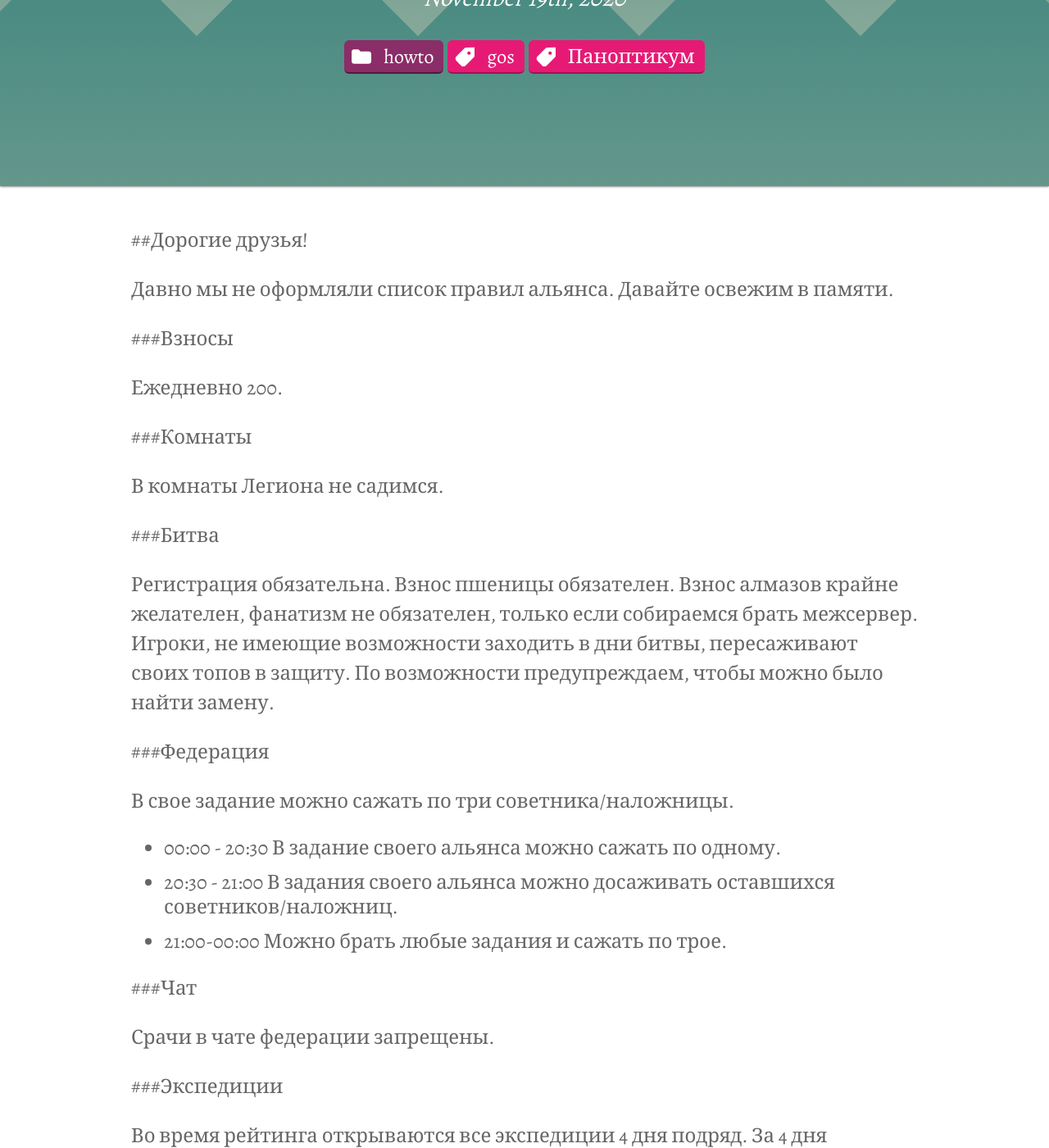
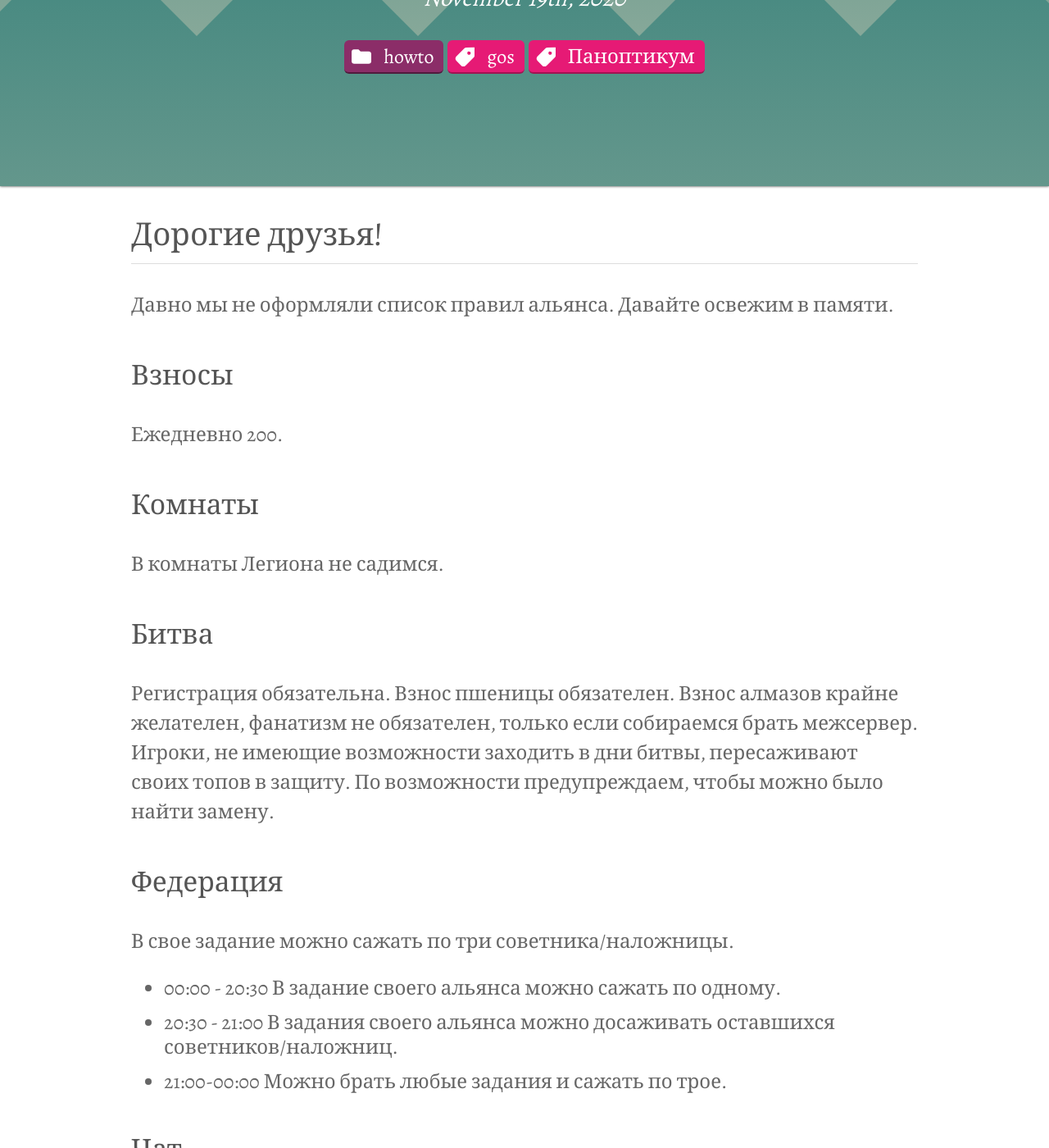
Before and after one commit to flicus/gos, a Jekyll site: the page built from _posts/2020-11-19-Паноптикум.md, in a window 1280 px wide and 1400 px high, scrolled down 349 px. Shown: the whole window at 82% size. Built offline with Jekyll 4.4.1, drawn with Linux system fonts in a browser that asks for light colours; comment, search, counter and statistics services are not loaded; some of the changed text lies outside the part shown.

Commit message:
правила

```diff
--- a/_posts/2020-11-19-Паноптикум.md
+++ b/_posts/2020-11-19-Паноптикум.md
@@ -6,34 +6,34 @@ tags: [gos, Паноптикум]
 comments: true
 ---
 
-##Дорогие друзья!
+## Дорогие друзья!
 
 Давно мы не оформляли список правил альянса. Давайте освежим в памяти.
 
-###Взносы
+### Взносы
 
 Ежедневно 200.
 
-###Комнаты
+### Комнаты
 
 В комнаты Легиона не садимся.
 
-###Битва
+### Битва
 
 Регистрация обязательна. Взнос пшеницы обязателен. Взнос алмазов крайне желателен, фанатизм не обязателен, только если собираемся брать межсервер. Игроки, не имеющие возможности заходить в дни битвы, пересаживают своих топов в защиту. По возможности предупреждаем, чтобы можно было найти замену.
 
-###Федерация
+### Федерация
 
 В свое задание можно сажать по три советника/наложницы.
  - 00:00 - 20:30 В задание своего альянса можно сажать по одному.
  - 20:30 - 21:00 В задания своего альянса можно досаживать оставшихся советников/наложниц.
  - 21:00-00:00 Можно брать любые задания и сажать по трое.
 
-###Чат
+### Чат
 
 Срачи в чате федерации запрещены.
 
-###Экспедиции
+### Экспедиции
 
 Во время рейтинга открываются все экспедиции 4 дня подряд. За 4 дня допустимо посадить советников в сумме 14в (сумма может и будет подвергаться корректировке).
 Вне рейтинга экспедиции открываются по запросу/возможно, по графику. Преимущество в экспедициях отдается игрокам, недобравшим очки во время рейтинга по любым причинам. Следить за равномерным набором своих очков - личная обязанность игрока. Т.е. если игрок выбрал норму в рейтинге, не стоит залезать топами в последующие экспедиции. Всем виден итог рассадки в рейтинг. Кто-то не успел. Ну не прыгайте, дайте людям время зайти и сесть. Не у всех есть возможность вотпрямщас подключиться.
@@ -53,7 +53,7 @@ comments: true
 
 Кто посчитает такие условия непосильной ношей, хочу напомнить, что мы получились топ-альянсом. В топ-альянсе по хорошему делается, например, так: на групповом этапе битвы на каждого рассчитан дневной урон, по 12 ударов бесплатно и за деньги, плюс по 3 удара за 50. В конце битвы глава альянса сверяет фактический и расчетный урон каждого игрока. Недобирающие урон на нескольких битвах идут искать новый альянс, попроще. Мы - попроще! А бонусы у нас топовые!
 
-###Прокачка.
+### Прокачка
 
 Есть возможность посчитать накопленную репутацию, не забывайте и обращайтесь, кому надо.
 Любые вопросы в чат - ВСЕГДА будет ответ. Что когда сливать, кого качать, как набрать побольше очков на венках, у кого сегодня идет дождь, что приготовить на ужин, вообще любые вопросы.
```
